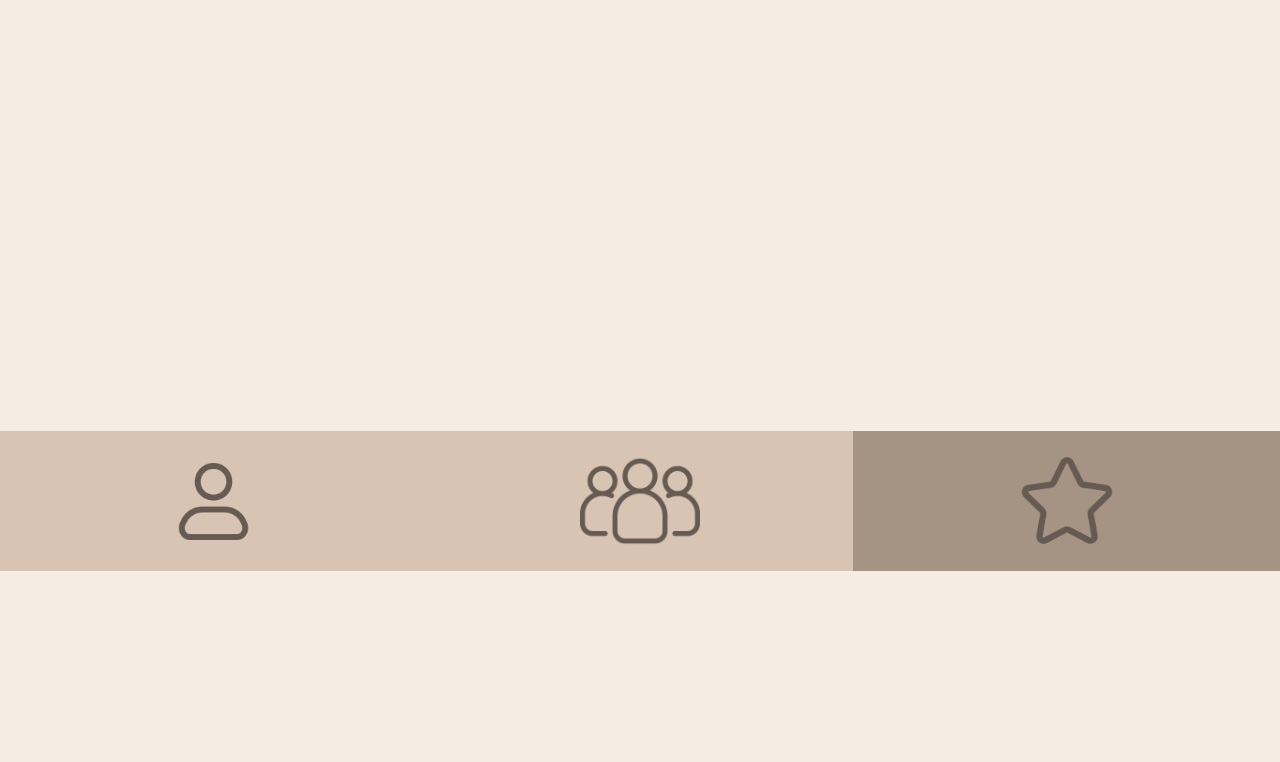
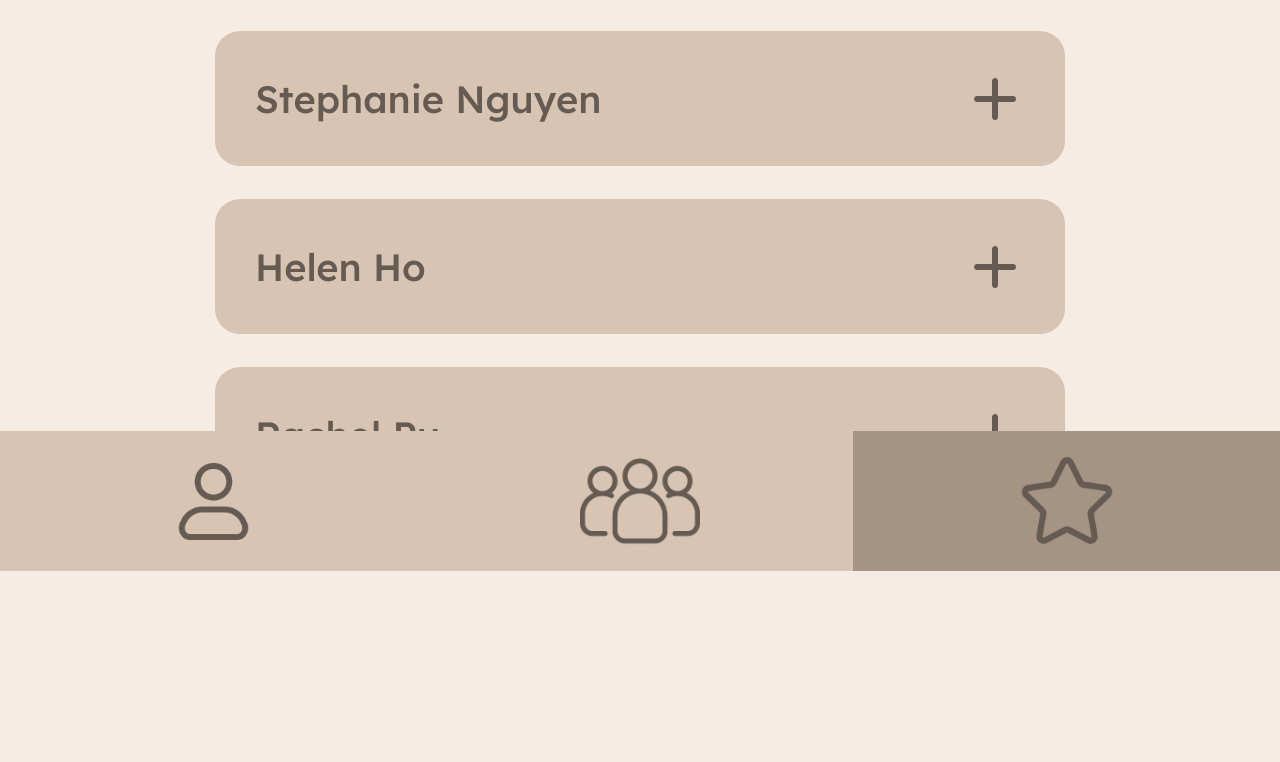
Before and after one commit to hohelen/ChoreHero, a plain HTML site: page frontend/pages/group/add-admin.html in a window 1280 px wide. Shown: the part 229-991 px from the top of the page. Before the commit the page ends 800 px from the top, so only its background shows below. Drawn offline with Linux system fonts and the light colour scheme.

Commit message:
Add Admin Frontend

```diff
--- /dev/null
+++ b/frontend/css/add-admin.css
@@ -0,0 +1,4 @@
+.add-icon {
+    height: 60px;
+    width: auto;
+}
--- /dev/null
+++ b/frontend/js/pages/add-admin.js
@@ -0,0 +1,45 @@
+// Creates the following UI User element
+// <li>
+//    <button class="button" onclick="AddAdmin()">Name<img class="add-icon" src="../../assets/add-icon.png" alt="Add Admin" /></button>
+// </li>
+
+function createUserListItem(name) {
+    const listItem = document.createElement("li");
+    const button = document.createElement("button");
+    button.classList.add("button");
+    button.textContent = name;
+
+    // Add click event listener to the button to add the user as an admin when clicked
+    button.addEventListener("click", () => addAdmin(name));
+
+    const addIcon = document.createElement("img");
+    addIcon.src = "../../assets/add-icon.png";
+    addIcon.classList.add("add-icon");
+    button.appendChild(addIcon);
+
+    listItem.appendChild(button);
+    return listItem;
+}
+
+// Renders the group members
+function renderUsers(list, users) {
+    list.innerHTML = "";
+    users.forEach((user) => {
+        const listItem = createUserListItem(user.name);
+        list.appendChild(listItem);
+    });
+}
+
+// Add the group members
+document.addEventListener("DOMContentLoaded", () => {
+    const list = document.querySelector(".buttons-list");
+    if (!list) {
+        return;
+    }
+    // TODO: replace this with real API call to fetch all group members who aren't admins
+    const users = [{ name: "Stephanie Nguyen" }, { name: "Helen Ho" }, { name: "Rachel Pu" }];
+    renderUsers(list, users);
+});
+
+// TODO: Adds the user as an admin when the button is clicked
+function addAdmin() {}
--- a/frontend/pages/group/add-admin.html
+++ b/frontend/pages/group/add-admin.html
@@ -3,12 +3,16 @@
         <title>Add Admin</title>
         <link rel="stylesheet" href="../../css/global.css" />
         <link href="https://fonts.googleapis.com/css2?family=Lexend+Deca:wght@100..900&display=swap" rel="stylesheet" />
+        <link rel="stylesheet" href="../../css/add-admin.css" />
         <script defer src="../../js/components/top-navbar.js"></script>
         <script defer src="../../js/components/bottom-navbar.js"></script>
+        <script defer src="../../js/pages/add-admin.js"></script>
     </head>
-    <!-- navbar needs back arrow-->
-    <body data-navbar-type="manage-view-pages" data-group-id="1" data-group-name="Li Residence" data-page-title="Add Admin" data-current-view="manage-view">
+    <body data-navbar-type="manage-view-pages" data-group-id="" data-group-name="" data-page-title="Add Admin" data-current-view="manage-view">
         <div id="top-navbar"></div>
+        <div class="page-content">
+            <ul class="buttons-list"></ul>
+        </div>
         <div id="bottom-navbar"></div>
     </body>
 </html>
```
Also changed, not shown: frontend/assets/add-icon.png (added).
